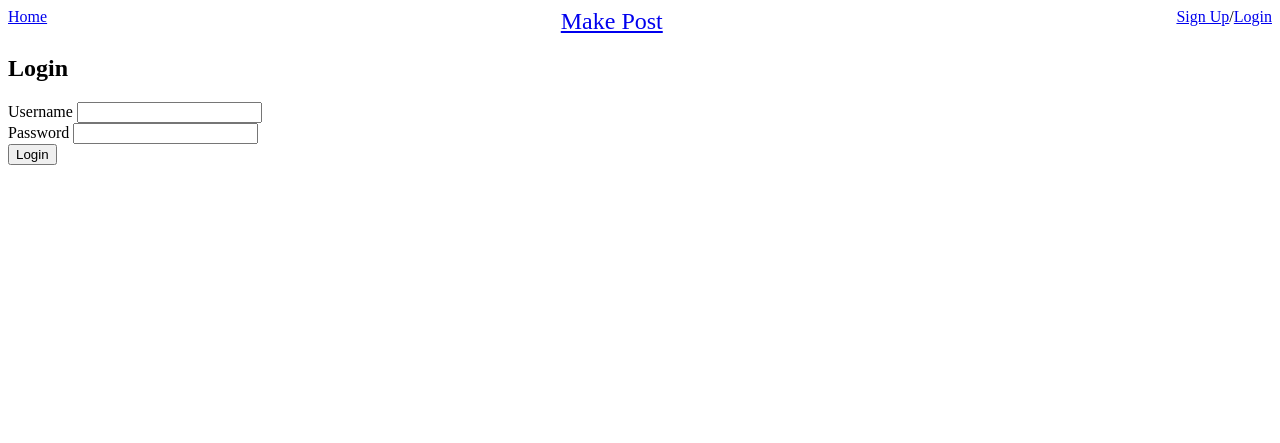
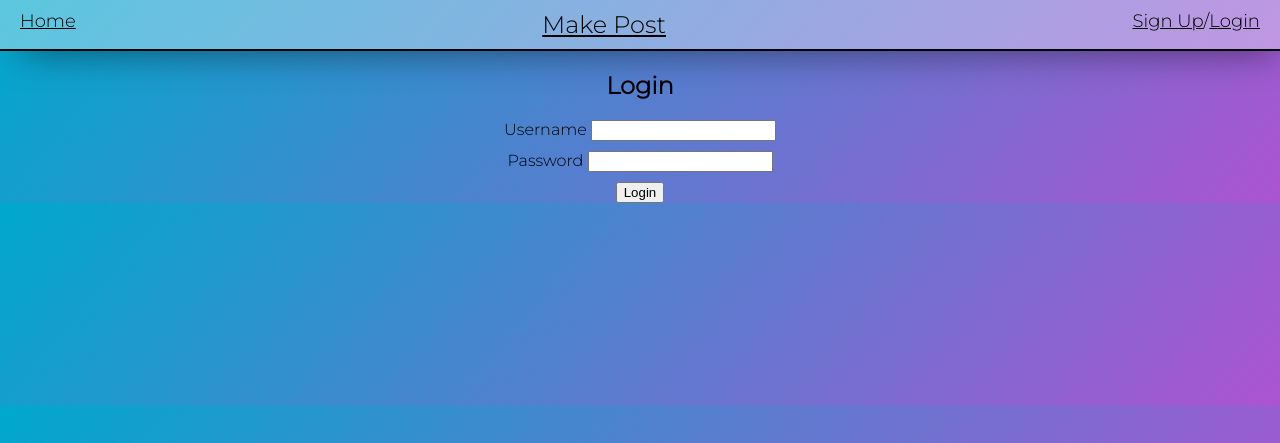
Before and after one commit to alexandershearer/FinalProject_BEW1.2, a Flask app: page /login in a window 1280 px wide. Shown: the top 443 px of the page. Run offline with Flask 2, Linux system fonts and the light colour scheme.

```diff
--- a/app/main/routes.py
+++ b/app/main/routes.py
@@ -15,7 +15,10 @@ main = Blueprint('main', __name__)
 @main.route('/')
 def homepage():
     all_posts = Post.query.all()
-    return render_template('homepage.html', posts=all_posts)
+    new_arr = []
+    for post in all_posts:
+        new_arr.insert(0, post)
+    return render_template('homepage.html', posts=new_arr)
 
 @main.route('/make_post', methods=['GET', 'POST'])
 @login_required
--- a/app/static/style.css
+++ b/app/static/style.css
@@ -1,12 +1,32 @@
 /* Add styles here. */
+html, body{
+    background: rgb(0,168,205);
+    background: linear-gradient(130deg, rgba(0,168,205,1) 0%, rgba(172,84,210,1) 100%);
+    padding: 0;
+    margin: 0;
+    font-family: 'Montserrat', sans-serif;
+    color: black;
+}
+
+a{
+    color: white;
+}
+
 .navbar{
     display: flex;
     justify-content: space-between;
+    border-bottom: 2px solid rgb(3, 3, 3);
+    padding: 10px 20px;
+    font-size: large;
+    background-color: rgba(255, 255, 255, 0.356);
+    -webkit-box-shadow: 10px 7px 41px -13px rgba(0,0,0,0.75);
+    -moz-box-shadow: 10px 7px 41px -13px rgba(0,0,0,0.75);
+    box-shadow: 10px 7px 41px -13px rgba(0,0,0,0.75);
+}
+.navbar a{
+    color: black;
 }
 
-.makePost{
-    font-size: x-large;
-}
 .authItems{
     display: flex;
 }
@@ -15,9 +35,75 @@
     margin: 0;
 }
 
+.authForm{
+    text-align: center;
+    display: flex;
+    justify-content: center;
+}
+
+.authInput{
+    margin: 10px 10px;
+}
+
 .navItems a{
 }
 
+.signupGreeting{
+    text-align: center;
+}
+
 .postImage{
-    height: 300px;
+    max-height: 300px;
+    max-width: 550px;
+    width: 90%;
+    border: 1px solid rgb(0, 0, 0);
+    -webkit-box-shadow: 10px 7px 41px -13px rgba(0,0,0,0.75);
+    -moz-box-shadow: 10px 7px 41px -13px rgba(0,0,0,0.75);
+    box-shadow: 10px 7px 41px -13px rgba(0,0,0,0.75);
 }
+
+
+/* */
+
+.makePostNav{
+    font-size: x-large;
+}
+
+.allPosts{
+    text-align: center;
+}
+.post{
+    border-bottom: 3px solid rgb(15, 15, 15);
+    padding-bottom: 20px;
+    max-width: 900px;
+    width: 95%;
+    margin: 0 auto;
+}
+
+
+.postView{
+    text-align: center;
+}
+
+
+.makePost{
+    display: flex;
+    flex-direction: column;
+    justify-content: center;
+    max-width: 550px;
+    width: 90%;
+    margin: 0 auto;
+    text-align: center;
+}
+
+.makePost input{
+    margin-top: 10px;
+    margin-bottom: 25px;
+    text-align: center;
+}
+
+.makePost input[type=submit]{
+    max-width: 75px;
+    width: 90%;
+    margin: 0 auto;
+}
--- a/app/templates/base.html
+++ b/app/templates/base.html
@@ -4,6 +4,10 @@
 <head>
     <title>Gamer Chat</title>
     <link rel="stylesheet" href="/static/style.css">
+    <link rel="preconnect" href="https://fonts.gstatic.com">
+    <link href="https://fonts.googleapis.com/css2?family=Montserrat:ital,wght@0,100;0,200;0,300;1,100&display=swap"
+        rel="stylesheet">
+    <meta name="viewport" content="width=device-width, initial-scale=1" />
 </head>
 
 <body>
@@ -11,7 +15,7 @@
     <div id="content">
         <nav class="navbar">
             <a href="/">Home</a>
-            <a class="makePost" href="/make_post">Make Post</a>
+            <a class="makePostNav" href="/make_post">Make Post</a>
             <div class="authItems">
                 {% if current_user.is_authenticated %}
                 <a href="/logout">Log out</a>
--- a/app/templates/homepage.html
+++ b/app/templates/homepage.html
@@ -7,7 +7,6 @@
 {% if posts|length == 0 %}
 <h2 style="text-align: center">There are no posts. Make one now!</h2>
 {% else %}
-<h2 class="mainHead">Game Chatter</h2>
 <div class="allPosts">
     {% for post in posts %}
     <div class="post">
@@ -24,7 +23,7 @@
 </div>
 {% endif %}
 {% else %}
-<p><a href="/login">Login</a> to view Posts</p>
+<p class="signupGreeting"><a href="/login">Login</a> to view Posts</p>
 {% endif %}
 
 {% endblock %}
--- a/app/templates/post.html
+++ b/app/templates/post.html
@@ -6,7 +6,7 @@
 <div class="postView">
     <h2>{{ post.user.display_name }} <span>@{{ post.user.username }}</span></h2>
 
-    <img src="{{ post.image }}" alt="">
+    <img class="postImage" src="{{ post.image }}" alt="">
 
     <p>{{ post.body }}</p>
 
```
Also changed, not shown: requirements.txt (+10 -0 lines), app/database.db, 1 other file.
